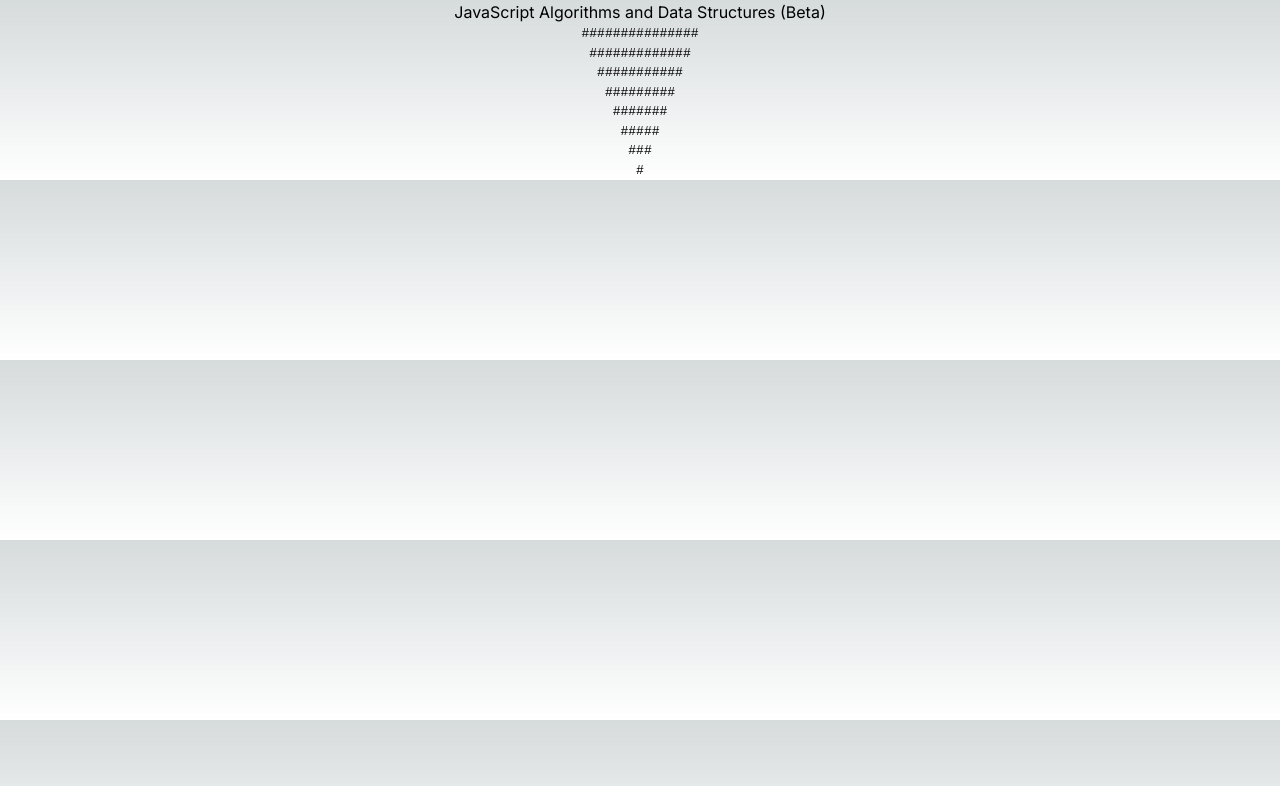
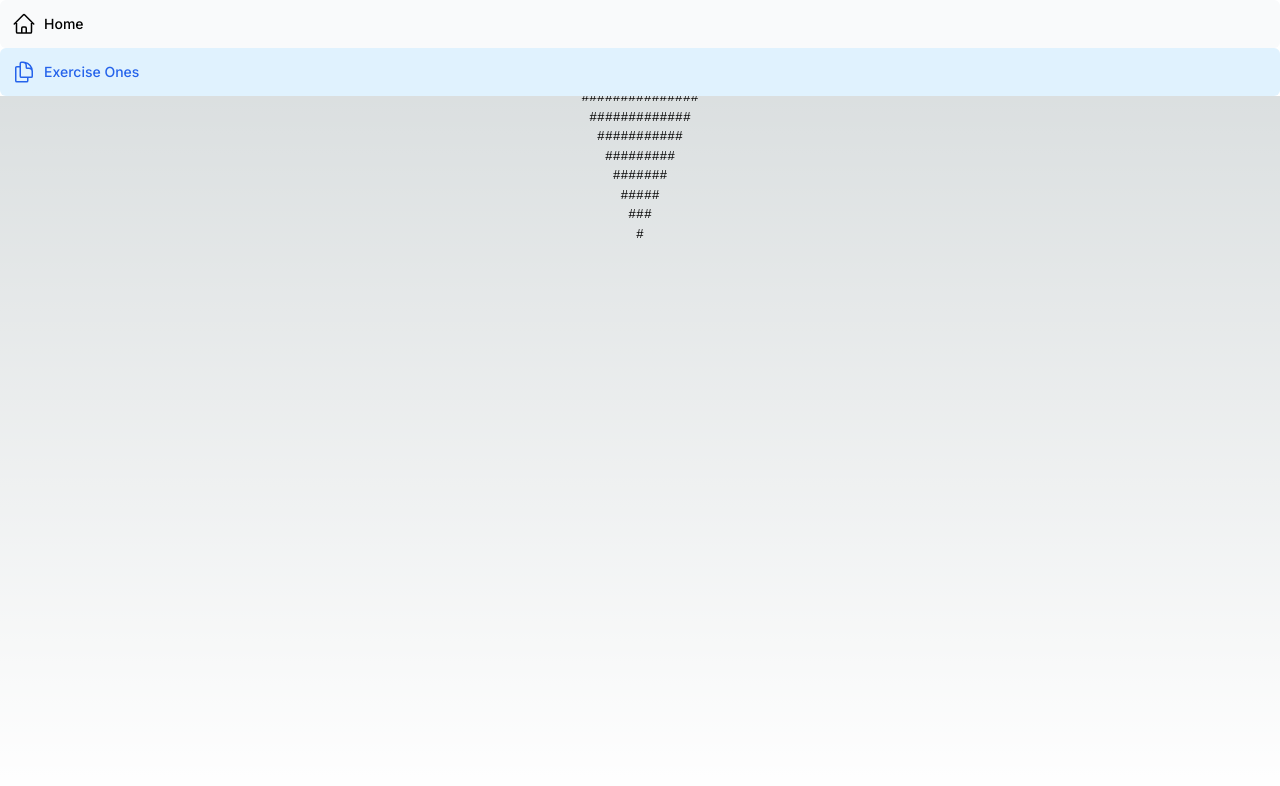
Before and after one commit to solidocean007/code-camp-exercises, a Next.js app: page /Exercises/ExOne in a window 1280 px wide. Shown: the top 786 px of the page. Built offline with nearby package versions, Linux system fonts and the light colour scheme.

Commit message:
updated css

```diff
--- a/package.json
+++ b/package.json
@@ -9,6 +9,7 @@
     "lint": "next lint"
   },
   "dependencies": {
+    "@heroicons/react": "^2.1.3",
     "clsx": "^2.1.1",
     "heroicons": "^2.1.3",
     "next": "14.2.3",
--- a/src/app/Exercises/ExOne/page.tsx
+++ b/src/app/Exercises/ExOne/page.tsx
@@ -29,7 +29,7 @@
 
   return (
     <div className="flex flex-col items-center">
-      <h1>JavaScript Algorithms and Data Structures (Beta)</h1>
+      <h1>JavaScript Algorithms and Data Structuresss (Beta)</h1>
       {rowsToRender.map((row, index) => (
         <div key={index} style={{ fontFamily: 'monospace' }}>
           {row}
--- a/src/app/globals.css
+++ b/src/app/globals.css
@@ -24,6 +24,7 @@
       rgb(var(--background-end-rgb))
     )
     rgb(var(--background-start-rgb));
+    height: 100vh;
 }
 
 @layer utilities {
--- a/src/app/layout.tsx
+++ b/src/app/layout.tsx
@@ -1,11 +1,12 @@
 import type { Metadata } from "next";
 import { Inter } from "next/font/google";
 import "./globals.css";
+import NavLinks from "@/ui/home-nav-links";
 
 const inter = Inter({ subsets: ["latin"] });
 
 export const metadata: Metadata = {
-  title: "Free Code Camp Exercises",
+  title: "Free Code Camp Exercises bruh",
   description: "My Code Camp Exercises",
 };
 
@@ -16,7 +17,14 @@
 }>) {
   return (
     <html lang="en">
-      <body className={inter.className}>{children}</body>
+      <body className={inter.className}>
+        <div className="flex min-h-screen flex-col">
+          <header className="fixed top-0 w-full bg-white dark:bg-black z-10">
+            <NavLinks />
+          </header>
+          <main className="flex-grow pt-16">{children}</main>
+        </div>
+      </body>
     </html>
   );
 }
--- a/src/app/page.tsx
+++ b/src/app/page.tsx
@@ -13,9 +13,7 @@
           <h1>free code camp exercises</h1>
         </a>
 
-        <div className="fixed bottom-0 left-0 flex h-48 w-full items-end justify-center bg-gradient-to-t from-white via-white dark:from-black dark:via-black lg:static lg:size-auto lg:bg-none">
-          <NavLinks />
-        </div>
+
       </div>
 
       <div className="relative z-[-1] flex place-items-center before:absolute before:h-[300px] before:w-full before:-translate-x-1/2 before:rounded-full before:bg-gradient-radial before:from-white before:to-transparent before:blur-2xl before:content-[''] after:absolute after:-z-20 after:h-[180px] after:w-full after:translate-x-1/3 after:bg-gradient-conic after:from-sky-200 after:via-blue-200 after:blur-2xl after:content-[''] before:dark:bg-gradient-to-br before:dark:from-transparent before:dark:to-blue-700 before:dark:opacity-10 after:dark:from-sky-900 after:dark:via-[#0141ff] after:dark:opacity-40 sm:before:w-[480px] sm:after:w-[240px] before:lg:h-[360px]">
--- a/src/ui/home-nav-links.tsx
+++ b/src/ui/home-nav-links.tsx
@@ -1,23 +1,23 @@
 "use client";
 
-// import {
-//   UserGroupIcon,
-//   HomeIcon,
-//   DocumentDuplicateIcon,
-// } from '@heroicons/react/24/outline';
+import {
+  UserGroupIcon,
+  HomeIcon,
+  DocumentDuplicateIcon,
+} from '@heroicons/react/24/outline';
 import clsx from 'clsx';
 import Link from 'next/link';
 import { usePathname } from 'next/navigation';
 
 // Map of links to display in the side navigation.
-// Depending on the size of the application, this would be stored in a database.
 const links = [
-  { name: 'Home', href: '/dashboard' },
+  { name: 'Home', href: '/', icon: HomeIcon },
   {
-    name: 'Exercise One',
-    href: '/Exercises/ExOne'
+    name: 'Exercise Ones',
+    href: '/Exercises/ExOne',
+    icon: DocumentDuplicateIcon,
   },
-  { name: 'Customers', href: '/dashboard/customers' },
+  // { name: 'Customers', href: '/dashboard/customers', icon: UserGroupIcon },
 ];
 
 export default function NavLinks() {
@@ -25,7 +25,7 @@
   return (
     <>
       {links.map((link) => {
-        // const LinkIcon = link.icon;
+        const LinkIcon = link.icon;
         return (
           <Link
             key={link.name}
@@ -37,7 +37,7 @@
               },
             )}
           >
-            {/* <LinkIcon className="w-6" /> */}
+            {LinkIcon && <LinkIcon style={{height:"30px"}} className="w-6 h-6 text-current" />}
             <p className="hidden md:block">{link.name}</p>
           </Link>
         );
--- a/tailwind.config.ts
+++ b/tailwind.config.ts
@@ -5,6 +5,7 @@
     "./src/pages/**/*.{js,ts,jsx,tsx,mdx}",
     "./src/components/**/*.{js,ts,jsx,tsx,mdx}",
     "./src/app/**/*.{js,ts,jsx,tsx,mdx}",
+    "./src/ui/**/*.{js,ts,jsx,tsx,mdx}",
   ],
   theme: {
     extend: {
```
Also changed, not shown: 1 other file (tests, documents, lock files or other folders).
